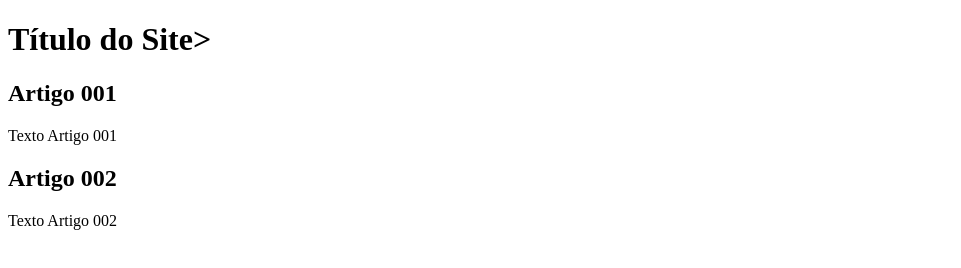
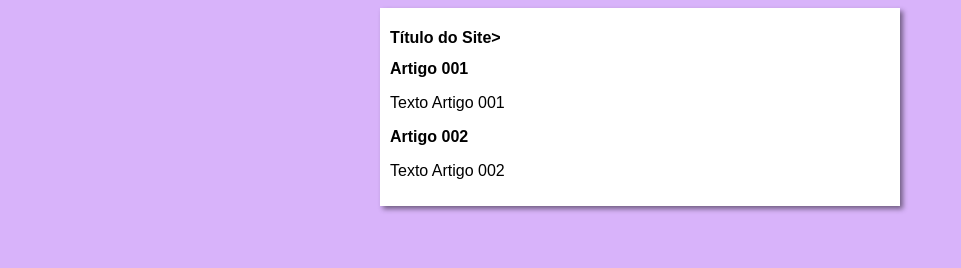
Before and after one commit to MiryamOlliveira/Projeto-de-um-site-criado-durante-curso-de-Git, a plain HTML site: page index.html in a window 1280 px wide. Shown: the whole page, without its empty margins (0-961 px from the left). Drawn offline with Linux system fonts and the light colour scheme.

Commit message:
iniciei o design

```diff
--- /dev/null
+++ b/estilos/style.css
@@ -0,0 +1,17 @@
+*{
+font-family: Arial, Helvetica, sans-serif;
+font-size: 16px;
+ }
+
+ body {
+background-color: rgb(216, 179, 250);
+
+ }
+
+ main {
+    background-color: white;
+    width: 500px;
+    margin: auto;
+    padding: 10px;
+    box-shadow: 3px 3px 5px rgba(0, 0, 0, 0.473);
+ }
--- a/index.html
+++ b/index.html
@@ -5,6 +5,7 @@
     <meta http-equiv="X-UA-Compatible" content="IE=edge">
     <meta name="viewport" content="width=device-width, initial-scale=1.0">
     <title>Título do site</title>
+    <link rel="stylesheet" href="estilos/style.css"
 </head>
 <body>
     <main>
```
